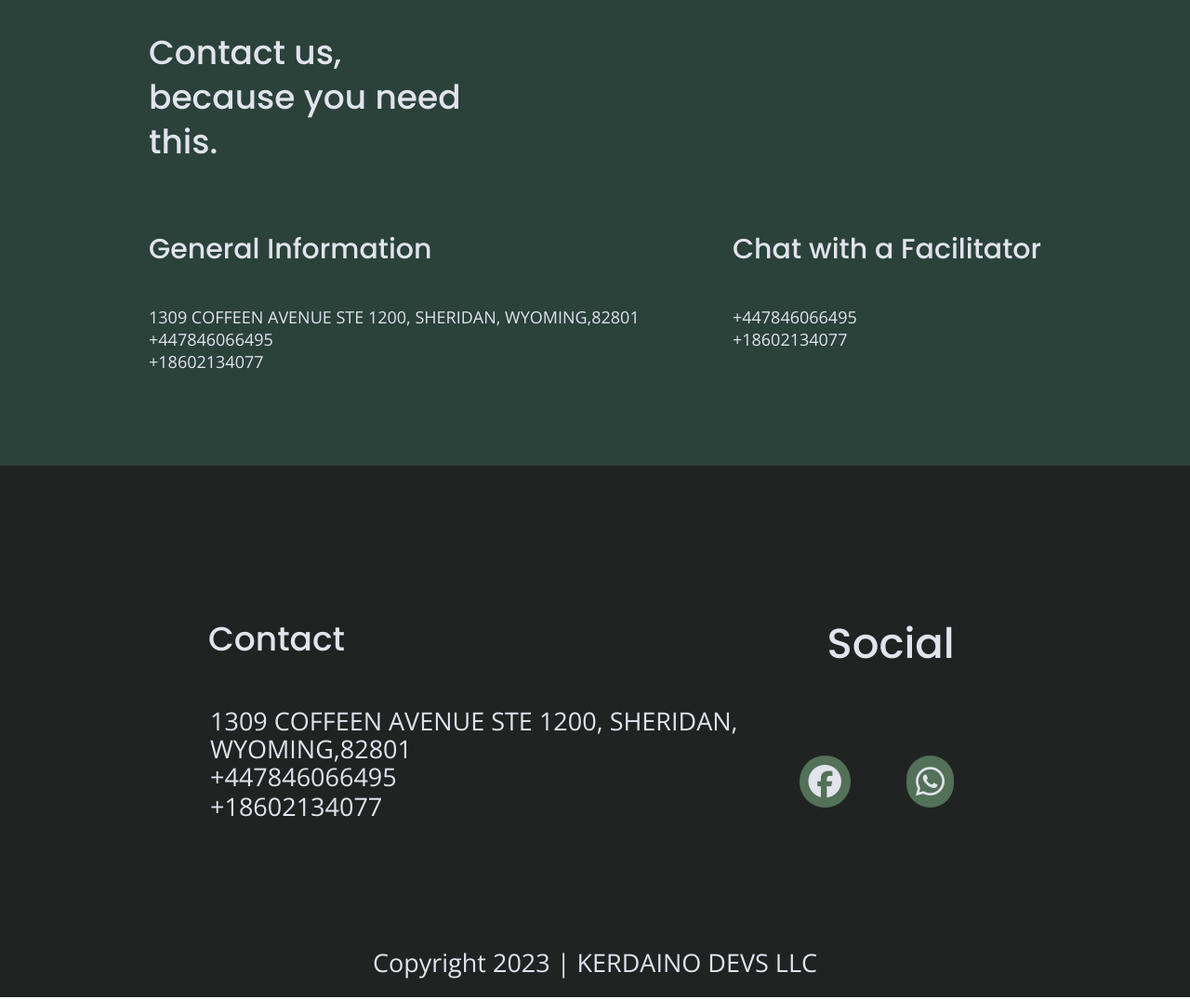
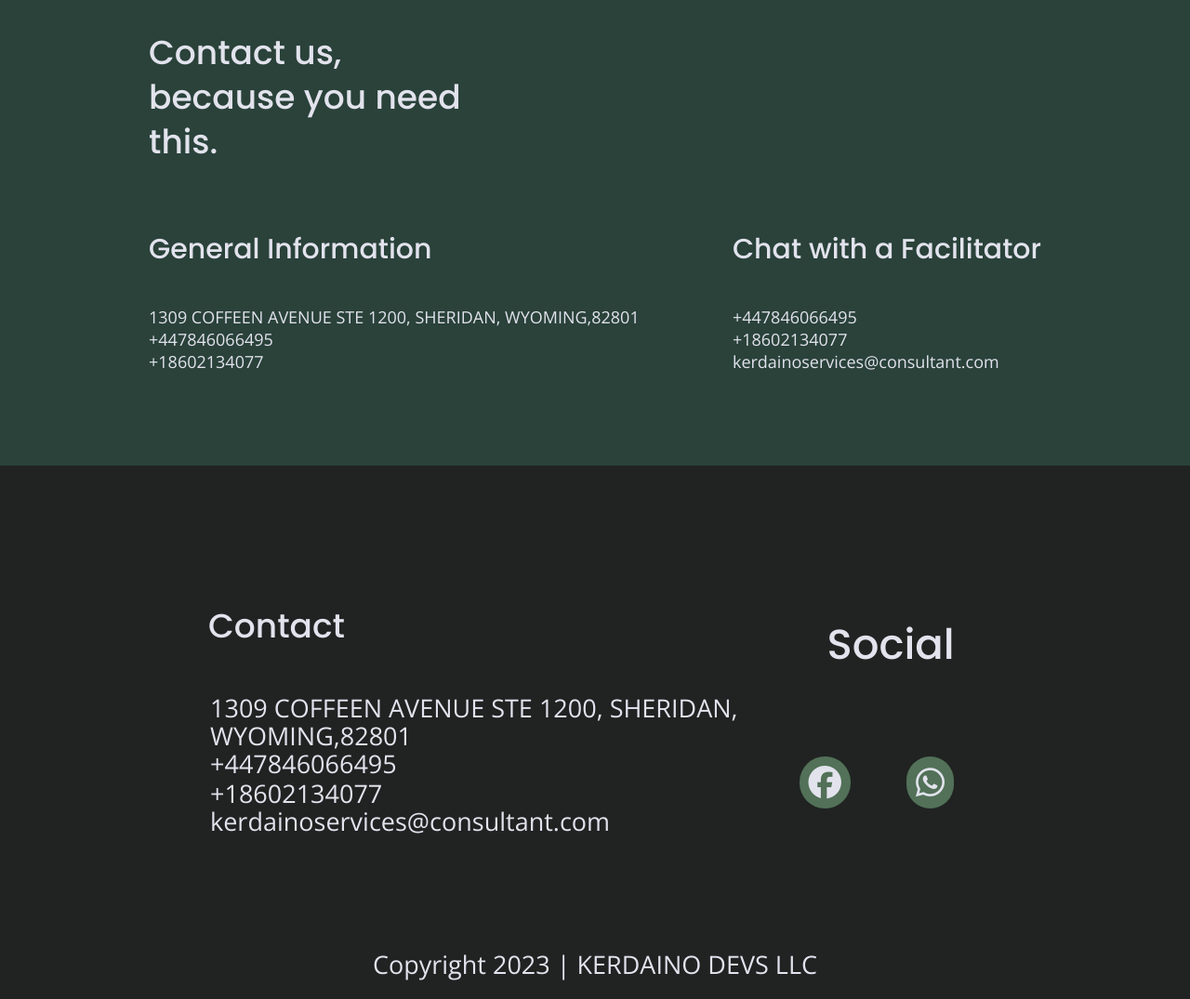
Before and after one commit to kerdaino/fidmah-landing-page, a website: page about/index.html in a window 1280 px wide. Shown: the part 1665-2740 px from the top of the page at 93% size. Drawn offline with nearby package versions, Linux system fonts and the light colour scheme.

Commit message:
new-fixes

```diff
--- a/about/index.html
+++ b/about/index.html
@@ -99,7 +99,8 @@
             <address>
               <p>
                 +447846066495<br>
-                +18602134077
+                +18602134077<br>
+                kerdainoservices@consultant.com
               </p>
             </address>
           </div>
@@ -122,7 +123,8 @@
               1309 COFFEEN AVENUE STE 1200, SHERIDAN, WYOMING,82801<br>
               +447846066495</p>
             <p>
-              +18602134077
+              +18602134077<br>
+              kerdainoservices@consultant.com
             </p>
           </address>
         </div>
```
Also changed, not shown: index.html (+2 -1 lines).
